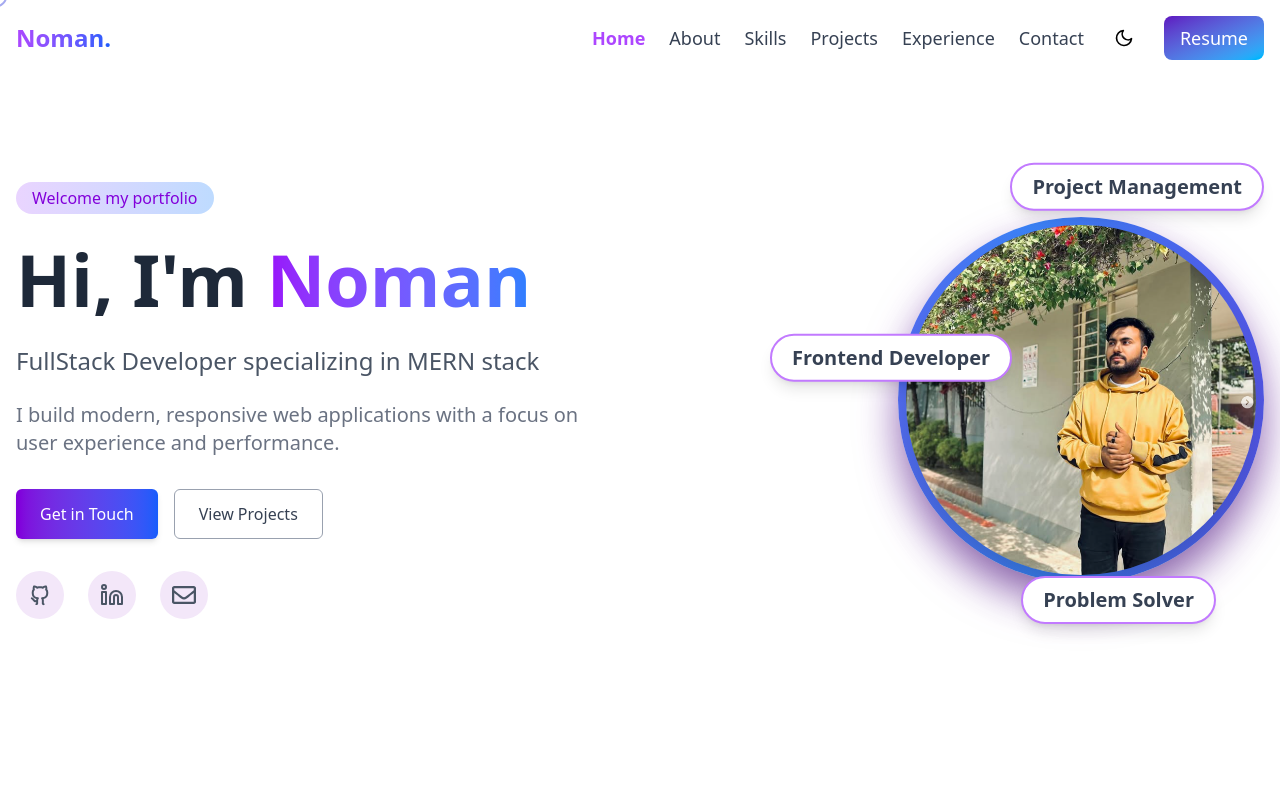
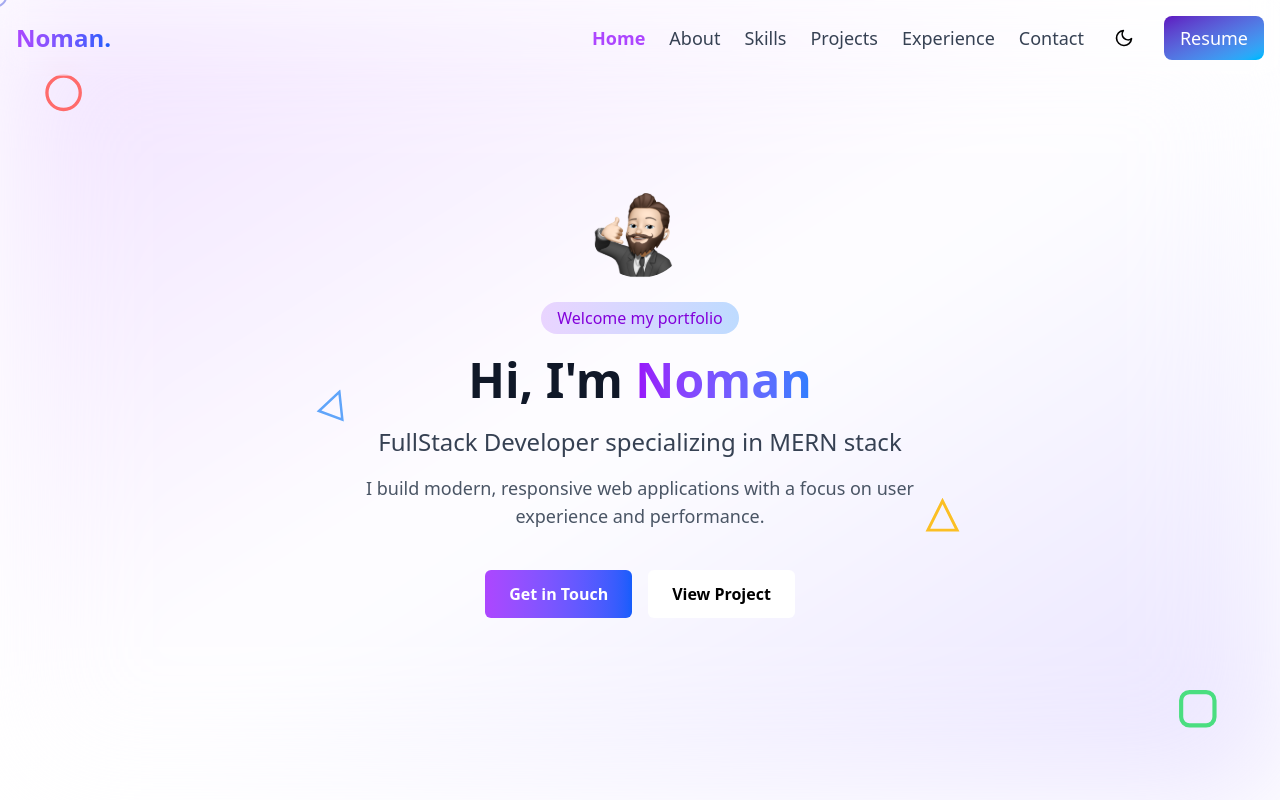
Before and after one commit to alnoman30/alnoman-portfolio, a React (Vite) app: page / in a window 1280 px wide. Shown: the top 800 px of the page. Built offline with nearby package versions, Linux system fonts and the light colour scheme.

Commit message:
hero section changed

```diff
--- a/src/components/hero/Hero.jsx
+++ b/src/components/hero/Hero.jsx
@@ -1,22 +1,63 @@
 import React from "react";
 import { motion } from "framer-motion";
-import ProfileCard from "./ProfileCard";
-import { RiGithubLine } from "react-icons/ri";
-import { FiLinkedin } from "react-icons/fi";
-import { FaRegEnvelope } from "react-icons/fa";
+
+import memoji from "../../assets/memoji.svg";
 
 const Hero = () => {
   return (
-    <section className="min-h-screen flex items-center py-20" id="home">
-      <div className="container mx-auto flex flex-col-reverse md:flex-row items-center justify-between px-6 md:px-4">
-        {/* Left Section */}
+    <section className="relative min-h-screen flex flex-col items-center justify-center text-center px-4 overflow-hidden" id="home">
+      {/* Soft pastel gradient blurred background */}
+      <div className="absolute inset-0 bg-gradient-to-br from-purple-300 via-white to-violet-300 dark:bg-[#071D3B] blur-3xl opacity-40 -z-10"></div>
+
+      {/* Floating SVG Circles */}
       <motion.div
-          className="text-left max-w-xl"
-          initial={{ opacity: 0, y: 40 }}
-          animate={{ opacity: 1, y: 0 }}
-          transition={{ duration: 0.8, ease: "easeOut" }}
+        className="absolute top-20 left-10"
+        animate={{ y: [0, -20, 0], x: [0, 10, 0] }}
+        transition={{ duration: 4, repeat: Infinity }}
       >
-          {/* Badge */}
+        <svg width="40" height="40" viewBox="0 0 24 24" fill="none" stroke="#FF6B6B" strokeWidth="2">
+          <circle cx="12" cy="12" r="10" />
+        </svg>
+      </motion.div>
+
+      <motion.div
+        className="absolute bottom-20 right-12"
+        animate={{ y: [0, 15, 0], x: [0, -10, 0] }}
+        transition={{ duration: 5, repeat: Infinity }}
+      >
+        <svg width="50" height="50" viewBox="0 0 24 24" fill="none" stroke="#4ADE80" strokeWidth="2">
+          <rect x="4" y="4" width="16" height="16" rx="4" />
+        </svg>
+      </motion.div>
+
+      <motion.div
+        className="absolute top-1/2 left-1/4"
+        animate={{ y: [0, -25, 0], rotate: [0, 45, 0] }}
+        transition={{ duration: 6, repeat: Infinity }}
+      >
+        <svg width="30" height="30" viewBox="0 0 24 24" fill="none" stroke="#60A5FA" strokeWidth="2">
+          <polygon points="12,2 22,22 2,22" />
+        </svg>
+      </motion.div>
+
+      <motion.div
+        className="absolute bottom-1/3 right-1/4"
+        animate={{ y: [0, 20, 0], rotate: [0, -30, 0] }}
+        transition={{ duration: 7, repeat: Infinity }}
+      >
+        <svg width="35" height="35" viewBox="0 0 24 24" fill="none" stroke="#FBBF24" strokeWidth="2">
+          <polygon points="12,2 22,22 2,22" />
+        </svg>
+      </motion.div>
+
+      {/* Avatar */}
+      <img
+        src={memoji}
+        alt="avatar"
+        className="w-24 h-24 rounded-full mb-6 relative z-10"
+      />
+
+      {/* Welcome Text */}
       <motion.span
             className="inline-block bg-gradient-to-r from-purple-200 to-blue-200 text-purple-700 px-4 py-1 rounded-full mb-4 font-medium"
             initial={{ opacity: 0, scale: 0.8 }}
@@ -26,99 +67,35 @@ const Hero = () => {
             Welcome my portfolio
           </motion.span>
 
-          {/* Heading */}
-          <h1 className="text-4xl md:text-7xl font-bold text-gray-800 mb-4 leading-snug dark:text-white">
-            Hi, I'm{" "}
-            <span className="bg-gradient-to-r from-purple-600 to-blue-500 text-transparent bg-clip-text inline-block">
-              Noman
-            </span>
+      {/* Name & Role */}
+      <h1 className="text-3xl sm:text-5xl font-bold leading-tight max-w-3xl mb-4 relative z-10 text-gray-900 dark:text-white">
+        Hi, I'm <span className="bg-gradient-to-r from-purple-600 to-blue-500 text-transparent bg-clip-text inline-block">Noman</span>
       </h1>
-
-          {/* Subheading */}
-          <motion.p
-            className="text-xl md:text-2xl text-gray-600 dark:text-[#F2F2F2] mb-6 font-medium"
-            initial={{ opacity: 0, y: 20 }}
-            animate={{ opacity: 1, y: 0 }}
-            transition={{ duration: 0.8, delay: 0.7 }}
-          >
+      <h3 className="text-xl sm:text-2xl font-medium mb-4 relative z-10 text-gray-700 dark:text-gray-300">
         FullStack Developer specializing in MERN stack
-          </motion.p>
+      </h3>
 
       {/* Description */}
-          <motion.p
-            className="text-gray-500 mb-8 text-lg md:text-xl"
-            initial={{ opacity: 0 }}
-            animate={{ opacity: 1 }}
-            transition={{ duration: 0.9, delay: 0.9 }}
-          >
-            I build modern, responsive web applications with a focus on user
-            experience and performance.
-          </motion.p>
+      <p className="text-lg max-w-xl text-gray-600 dark:text-gray-300 mb-6 relative z-10">
+        I build modern, responsive web applications with a focus on user experience and performance.
+      </p>
 
       {/* Buttons */}
-          <motion.div
-            className="flex flex-wrap justify-start md:justify-start gap-4"
-            initial={{ opacity: 0 }}
-            animate={{ opacity: 1 }}
-            transition={{ duration: 0.9, delay: 1.1 }}
-          >
+      <div className="flex gap-4 mt-4 relative z-10">
                 <motion.button
                   whileHover={{ scale: 1.05 }}
                   whileTap={{ scale: 0.95 }}
-              className="bg-gradient-to-r from-purple-700 to-blue-600 text-white px-6 py-3 rounded-md shadow-md cursor-pointer"
+                  type="submit"
+                  className="bg-gradient-to-r from-purple-500 to-blue-600 hover:from-purple-600 cursor-pointer hover:to-blue-700 text-white font-semibold px-6 py-3 rounded-md transition-all"
                 >
                   Get in Touch
                 </motion.button>
-            <motion.button
-              whileHover={{ scale: 1.05 }}
+        <motion.button whileHover={{ scale: 1.05 }}
                   whileTap={{ scale: 0.95 }}
-              className="border border-gray-400 text-gray-700 px-6 py-3 rounded-md cursor-pointer dark:text-white dark:border-white"
-            >
-              View Projects
+                  type="submit"
+                  className="bg-white text-black font-semibold px-6 py-3 rounded-md hover:bg-gray-200 transition-colors">
+          View Project
         </motion.button>
-          </motion.div>
-
-          {/* Social icons */}
-          <motion.ul
-            className="flex justify-start md:justify-start gap-6 mt-8 text-2xl text-gray-600 dark:text-gray-300"
-            initial={{ opacity: 0, y: 20 }}
-            animate={{ opacity: 1, y: 0 }}
-            transition={{ duration: 1, delay: 1.3 }}
-          >
-            {[
-              { icon: <RiGithubLine />, href: "https://github.com/alnoman30" },
-              {
-                icon: <FiLinkedin />,
-                href: "https://www.linkedin.com/in/abdullah-al-noman30/",
-              },
-              { icon: <FaRegEnvelope />, href: "mailto:alnomaan30@gmail.com" },
-            ].map((social, i) => (
-              <motion.li
-                key={i}
-                whileHover={{
-                  scale: 1.15,
-                  rotate: -5,
-                  transition: { type: "spring", stiffness: 300 },
-                }}
-                className="bg-[#F3E7F9] dark:bg-[#2D2B3A] hover:bg-violet-400 hover:text-white cursor-pointer p-3 rounded-full transition duration-300 transform hover:-translate-y-2 hover:shadow-lg hover:shadow-violet-400/50"
-              >
-                <a href={social.href} target="_blank" rel="noopener noreferrer">
-                  {social.icon}
-                </a>
-              </motion.li>
-            ))}
-          </motion.ul>
-        </motion.div>
-
-        {/* Right Section */}
-        <motion.div
-          className="mb-10 md:mb-0"
-          initial={{ opacity: 0, scale: 0.9 }}
-          animate={{ opacity: 1, scale: 1 }}
-          transition={{ duration: 1, delay: 0.3 }}
-        >
-          <ProfileCard />
-        </motion.div>
       </div>
     </section>
   );
--- a/src/components/hero/ProfileCard.jsx
+++ /dev/null
@@ -1,69 +0,0 @@
-import React from "react";
-import { motion } from "framer-motion";
-import profileImg from "../../assets/noman.png";
-
-const ProfileCard = () => {
-  const bounceTransition = {
-    y: {
-      duration: 1.2,
-      repeat: Infinity,
-      repeatType: "reverse",
-      ease: "easeInOut",
-    },
-  };
-
-  return (
-    <div className="relative flex justify-center items-center">
-      {/* Gradient Border & Profile Image */}
-      <motion.div
-        className="relative rounded-full p-2"
-        style={{
-          background: "linear-gradient(90deg, #6D28D9, #9333EA, #3B82F6, #6D28D9)",
-          backgroundSize: "400% 400%",
-          boxShadow: "0 20px 40px rgba(107, 33, 168, 0.6)",
-        }}
-        animate={{
-          backgroundPosition: ["0% 50%", "100% 50%", "0% 50%"],
-        }}
-        transition={{
-          duration: 5,
-          repeat: Infinity,
-          ease: "linear",
-        }}
-      >
-        <img
-          src={profileImg}
-          alt="Profile"
-          className="w-[250px] h-[250px] sm:w-[350px] sm:h-[350px] object-cover rounded-full shadow-2xl"
-        />
-      </motion.div>
-
-      {/* Labels - Responsive & Bouncing */}
-      <motion.div
-        className="absolute left-0 sm:-left-32 top-1/3 bg-white px-3 sm:px-5 py-1 sm:py-2 rounded-full shadow-lg text-gray-700 font-semibold text-sm sm:text-lg md:text-xl border-2 border-purple-400"
-        animate={{ y: [0, -12, 0] }}
-        transition={bounceTransition}
-      >
-        Frontend Developer
-      </motion.div>
-
-      <motion.div
-        className="absolute top-0 sm:-top-12 right-0 bg-white px-3 sm:px-5 py-1 sm:py-2 rounded-full shadow-lg text-gray-700 font-semibold text-sm sm:text-lg md:text-xl border-2 border-purple-400"
-        animate={{ y: [0, -14, 0] }}
-        transition={{ ...bounceTransition, delay: 0.3 }}
-      >
-        Project Management
-      </motion.div>
-
-      <motion.div
-        className="absolute bottom-0 sm:-bottom-12 right-12 bg-white px-3 sm:px-5 py-1 sm:py-2 rounded-full shadow-lg text-gray-700 font-semibold text-sm sm:text-lg md:text-xl border-2 border-purple-400"
-        animate={{ y: [0, -16, 0] }}
-        transition={{ ...bounceTransition, delay: 0.6 }}
-      >
-        Problem Solver
-      </motion.div>
-    </div>
-  );
-};
-
-export default ProfileCard;
```
Also changed, not shown: src/assets/memoji.svg (added). Lines whose indentation alone changed are shown as unchanged.
